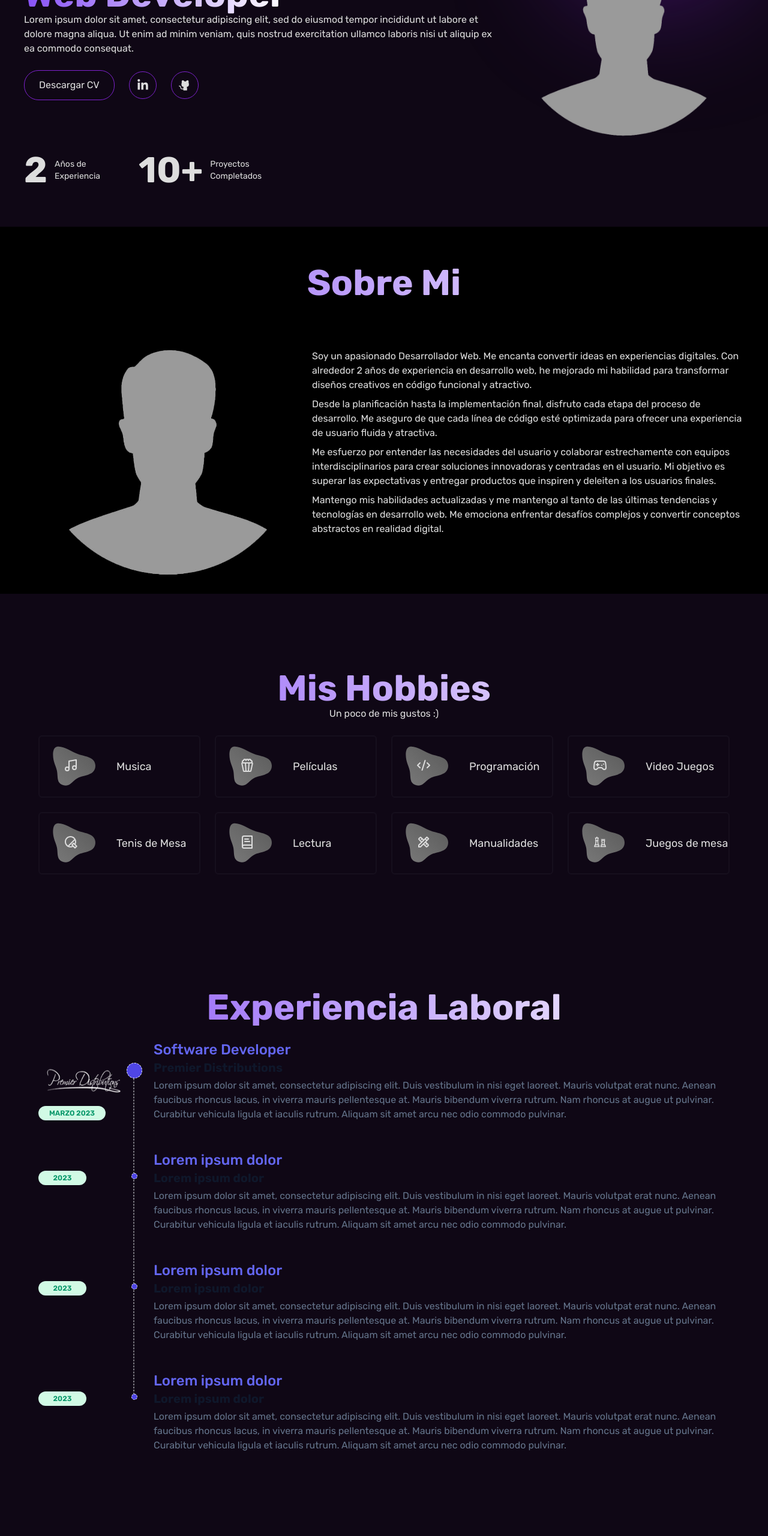
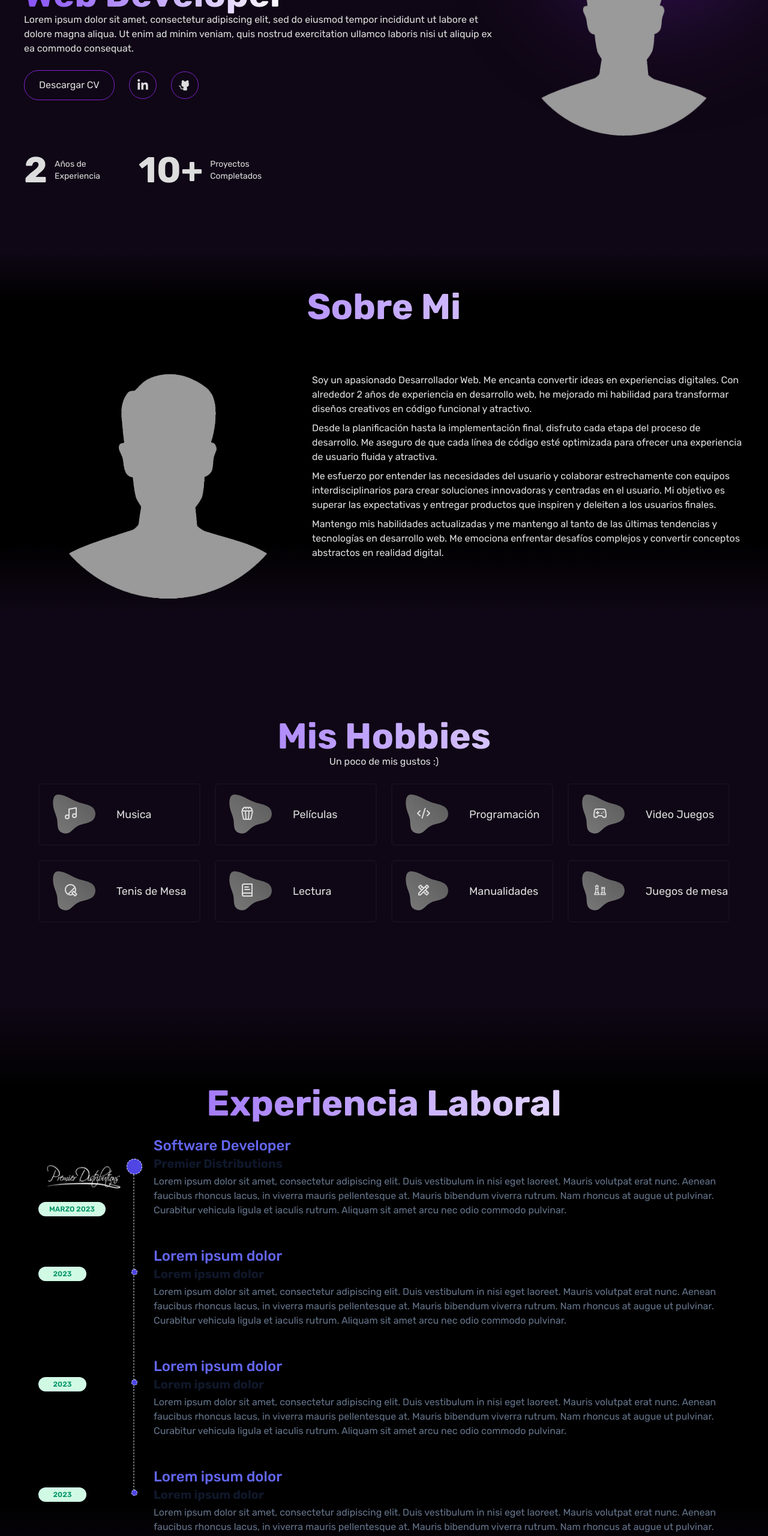
Before and after one commit to Cgeov/portfolio, a Next.js app: page / in a window 1280 px wide. Shown: the part 234-2795 px from the top of the page at 60% size. Built offline with nearby package versions, Linux system fonts and the light colour scheme.

Commit message:
[NEW] Adición de card para apartado 'Proyectos'

```diff
--- a/src/app/globals.css
+++ b/src/app/globals.css
@@ -94,3 +94,8 @@
   -webkit-background-clip: text;
   -webkit-text-fill-color: transparent;
 }
+
+*{
+scrollbar-width: thin;
+scrollbar-color: #8750f7 #2a1454;
+}
--- a/src/app/page.tsx
+++ b/src/app/page.tsx
@@ -8,6 +8,7 @@ import 'aos/dist/aos.css'; // You can also use <link> for styles
 import Hobbies from "@/components/hobbies/hobbies";
 import Experience from "@/components/experience/experience";
 import Skills from "@/components/skills/skills";
+import Projects from "@/components/projects/projects";
 
 export default function Home() {
   useEffect(()=>{
@@ -21,6 +22,7 @@ export default function Home() {
       <Hobbies></Hobbies>
       <Experience></Experience>
       <Skills></Skills>
+      <Projects></Projects>
     </main>
   );
 }
--- a/src/components/aboutMe/aboutMe.tsx
+++ b/src/components/aboutMe/aboutMe.tsx
@@ -1,6 +1,6 @@
 export default function AboutMe() {
   return (
-    <div className="bg-black">
+    <div className="bg-custom-gradient py-10">
       <h2 className="bgTitle text-6xl font-bold text-center pt-16" data-aos="fade-down">Sobre Mi</h2>
       <div className="grid grid-cols-[2fr_3fr] items-center pb-2 px-10">
         <div>
--- a/src/components/experience/experience.tsx
+++ b/src/components/experience/experience.tsx
@@ -2,7 +2,7 @@ import Image from "next/image";
 
 export default function Experience() {
   return (
-    <div className="py-16 px-[5%]">
+    <div className="bg-custom-gradient pt-36 pb-44 px-[5%]">
       <h2
         className="bgTitle text-6xl font-bold text-center pt-16"
         data-aos="fade-down">
--- /dev/null
+++ b/src/components/projects/projects.tsx
@@ -0,0 +1,15 @@
+import ProjectCard from "./projectCard";
+
+
+export default function Projects(){
+    return <div>
+        <h2 className="bgTitle text-6xl font-bold text-center pt-16" data-aos="fade-down">Sobre Mi</h2>
+        <div className="grid grid-cols-2 gap-4 items-center pb-2 px-10">
+        <ProjectCard></ProjectCard>
+        <ProjectCard></ProjectCard>
+        <ProjectCard></ProjectCard>
+        <ProjectCard></ProjectCard>
+
+        </div>
+    </div>
+}
--- a/tailwind.config.ts
+++ b/tailwind.config.ts
@@ -18,6 +18,10 @@ const config = {
       },
     },
     extend: {
+      backgroundImage: {
+        'custom-gradient': 'linear-gradient(0deg, rgba(15,7,21,1) 7%, rgba(0,0,0,1) 24%, rgba(0,0,0,1) 44%, rgba(0,0,0,1) 66%, rgba(0,0,0,1) 82%, rgba(15,7,21,1) 94%);',
+        'card-gradient': 'linear-gradient(90deg, rgba(135,80,247,1) 39%, rgba(42,20,84,1) 92%)'
+      },
       colors: {
         border: "var(--border)",
         input: "var(--input)",
```
Also changed, not shown: src/components/projects/projectCard.tsx (added, +11 -0 lines), public/patterCode.svg (added), public/placeholder.jpg (added).
